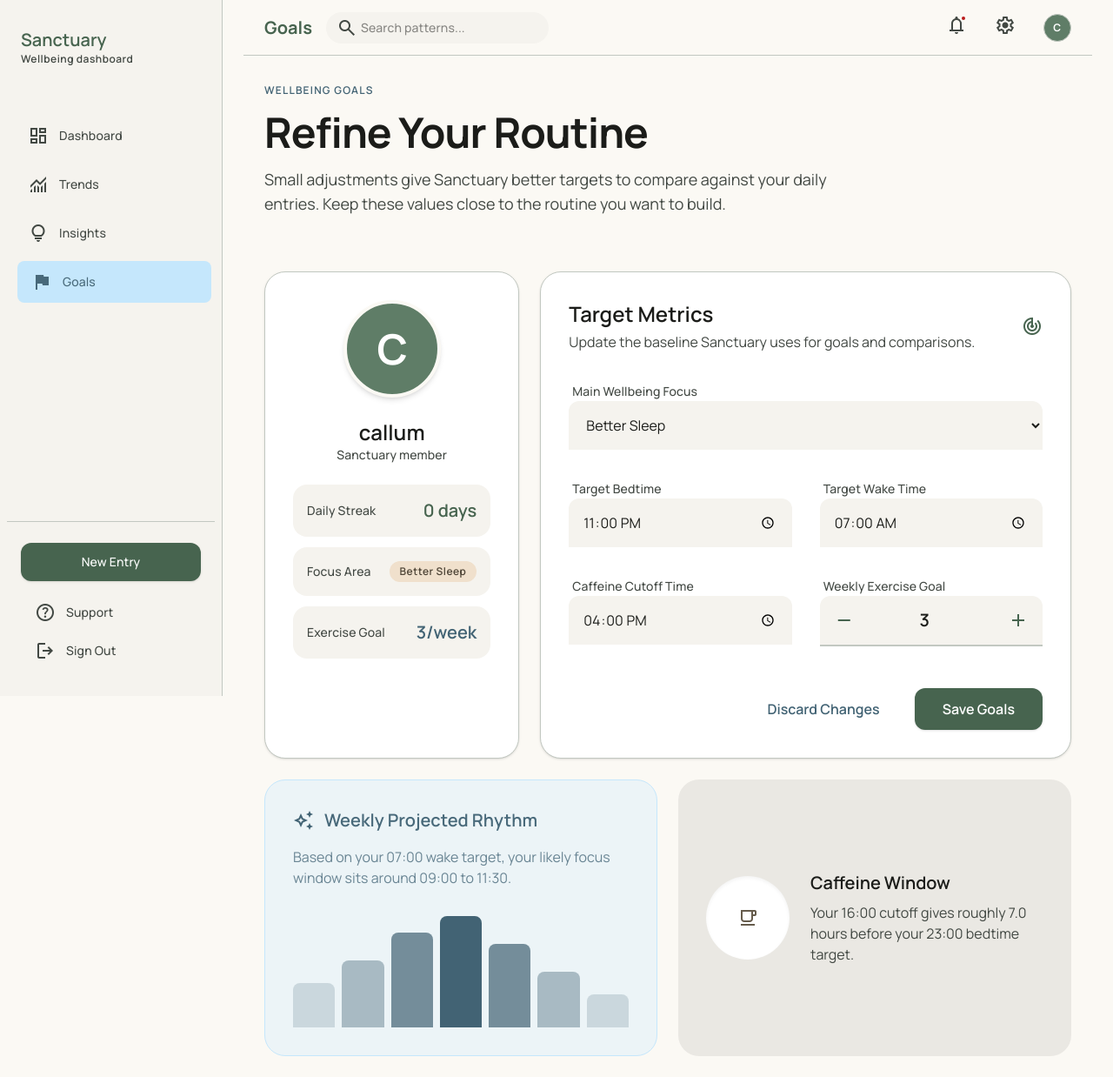
After one commit to Scrappy03/finalProject, a Django app: page /goals/ in a window 1280 px wide. The commit adds this page. Shown: the whole page at 87% size. Run offline with Django 5.2, Linux system fonts and the light colour scheme; a user stored in the database is signed in; data comes from the database, SQL or seed files in the repository; both versions use the stored data as it was after the commit.

Commit message:
Created Goals page where the user is able to edit their target metrics, and gives some brief advice based on their wake ip time and Caffeine cut off goals. Fixed dashboard correctly displaying exorcise goal by linking it to weekly exorcise goal within the database.

```diff
--- a/tracker/forms.py
+++ b/tracker/forms.py
@@ -2,7 +2,7 @@ from django import forms
 from django.contrib.auth import get_user_model
 from django.contrib.auth.forms import AuthenticationForm
 
-from .models import DailyEntry
+from .models import DailyEntry, UserProfile
 
 
 class SanctuaryLoginForm(AuthenticationForm):
@@ -88,3 +88,41 @@ class DailyEntryForm(forms.ModelForm):
 
             if name in {"sleep_quality", "energy_rating", "mood_rating"}:
                 field.widget.attrs.update({"min": 1, "max": 10})
+
+
+class UserProfileForm(forms.ModelForm):
+    field_class = (
+        "w-full bg-surface-container-low border-none border-b-2 border-outline-variant "
+        "focus:border-primary focus:ring-0 rounded-t-xl p-4 font-body-md text-body-md "
+        "text-on-surface transition-all"
+    )
+
+    class Meta:
+        model = UserProfile
+        fields = [
+            "wellbeing_focus",
+            "target_bedtime",
+            "target_wake_time",
+            "caffeine_cutoff",
+            "weekly_exercise_goal",
+        ]
+        widgets = {
+            "target_bedtime": forms.TimeInput(attrs={"type": "time"}, format="%H:%M"),
+            "target_wake_time": forms.TimeInput(attrs={"type": "time"}, format="%H:%M"),
+            "caffeine_cutoff": forms.TimeInput(attrs={"type": "time"}, format="%H:%M"),
+            "weekly_exercise_goal": forms.NumberInput(attrs={"min": 0, "max": 7}),
+        }
+
+    def __init__(self, *args, **kwargs):
+        super().__init__(*args, **kwargs)
+        self.fields["target_bedtime"].input_formats = ["%H:%M"]
+        self.fields["target_wake_time"].input_formats = ["%H:%M"]
+        self.fields["caffeine_cutoff"].input_formats = ["%H:%M"]
+
+        for name, field in self.fields.items():
+            field.widget.attrs["class"] = self.field_class
+            if name == "weekly_exercise_goal":
+                field.widget.attrs["class"] = (
+                    "flex-1 min-w-0 bg-transparent border-none focus:ring-0 text-center "
+                    "font-headline-sm text-headline-sm text-on-surface"
+                )
--- a/tracker/static/css/style.css
+++ b/tracker/static/css/style.css
@@ -225,6 +225,9 @@
   .top-2 {
     top: calc(var(--spacing) * 2);
   }
+  .top-6 {
+    top: calc(var(--spacing) * 6);
+  }
   .top-8 {
     top: calc(var(--spacing) * 8);
   }
@@ -237,6 +240,9 @@
   .right-2 {
     right: calc(var(--spacing) * 2);
   }
+  .right-6 {
+    right: calc(var(--spacing) * 6);
+  }
   .right-8 {
     right: calc(var(--spacing) * 8);
   }
@@ -261,6 +267,9 @@
   .z-50 {
     z-index: 50;
   }
+  .z-\[60\] {
+    z-index: 60;
+  }
   .mx-6 {
     margin-inline: calc(var(--spacing) * 6);
   }
@@ -291,6 +300,9 @@
   .mt-8 {
     margin-top: calc(var(--spacing) * 8);
   }
+  .mt-12 {
+    margin-top: calc(var(--spacing) * 12);
+  }
   .mt-auto {
     margin-top: auto;
   }
@@ -330,6 +342,9 @@
   .-ml-16 {
     margin-left: calc(var(--spacing) * -16);
   }
+  .ml-1 {
+    margin-left: calc(var(--spacing) * 1);
+  }
   .ml-64 {
     margin-left: calc(var(--spacing) * 64);
   }
@@ -384,6 +399,9 @@
   .h-20 {
     height: calc(var(--spacing) * 20);
   }
+  .h-28 {
+    height: calc(var(--spacing) * 28);
+  }
   .h-32 {
     height: calc(var(--spacing) * 32);
   }
@@ -446,6 +464,9 @@
   }
   .w-20 {
     width: calc(var(--spacing) * 20);
+  }
+  .w-28 {
+    width: calc(var(--spacing) * 28);
   }
   .w-32 {
     width: calc(var(--spacing) * 32);
@@ -492,6 +513,10 @@
   }
   .translate-x-1 {
     --tw-translate-x: calc(var(--spacing) * 1);
+    translate: var(--tw-translate-x) var(--tw-translate-y);
+  }
+  .translate-x-4 {
+    --tw-translate-x: calc(var(--spacing) * 4);
     translate: var(--tw-translate-x) var(--tw-translate-y);
   }
   .-translate-y-1\/2 {
@@ -688,6 +713,10 @@
     border-style: var(--tw-border-style);
     border-width: 2px;
   }
+  .border-4 {
+    border-style: var(--tw-border-style);
+    border-width: 4px;
+  }
   .border-t {
     border-top-style: var(--tw-border-style);
     border-top-width: 1px;
@@ -729,6 +758,12 @@
   .border-primary\/10 {
     border-color: color-mix(in oklab, #47644f 10%, transparent);
   }
+  .border-primary\/20 {
+    border-color: color-mix(in oklab, #47644f 20%, transparent);
+  }
+  .border-secondary-container {
+    border-color: #c5e7fc;
+  }
   .border-surface {
     border-color: #fbf9f4;
   }
@@ -770,6 +805,9 @@
   }
   .bg-secondary-container {
     background-color: #c5e7fc;
+  }
+  .bg-secondary-container\/30 {
+    background-color: color-mix(in oklab, #c5e7fc 30%, transparent);
   }
   .bg-secondary-fixed {
     background-color: #c5e7fc;
@@ -1093,6 +1131,9 @@
   .text-on-secondary-container {
     color: #48697a;
   }
+  .text-on-secondary-container\/80 {
+    color: color-mix(in oklab, #48697a 80%, transparent);
+  }
   .text-on-secondary-fixed-variant {
     color: #2a4b5b;
   }
@@ -1126,20 +1167,33 @@
   .underline-offset-4 {
     text-underline-offset: 4px;
   }
+  .opacity-0 {
+    opacity: 0%;
+  }
   .opacity-10 {
     opacity: 10%;
   }
+  .opacity-20 {
+    opacity: 20%;
+  }
   .opacity-40 {
     opacity: 40%;
   }
   .opacity-60 {
     opacity: 60%;
   }
+  .opacity-70 {
+    opacity: 70%;
+  }
   .opacity-80 {
     opacity: 80%;
   }
   .opacity-90 {
     opacity: 90%;
+  }
+  .shadow-inner {
+    --tw-shadow: inset 0 2px 4px 0 var(--tw-shadow-color, rgb(0 0 0 / 0.05));
+    box-shadow: var(--tw-inset-shadow), var(--tw-inset-ring-shadow), var(--tw-ring-offset-shadow), var(--tw-ring-shadow), var(--tw-shadow);
   }
   .shadow-lg {
     --tw-shadow: 0 10px 15px -3px var(--tw-shadow-color, rgb(0 0 0 / 0.1)), 0 4px 6px -4px var(--tw-shadow-color, rgb(0 0 0 / 0.1));
@@ -1370,6 +1424,14 @@
       border-color: #47644f;
     }
   }
+  .hover\:-translate-y-0\.5 {
+    &:hover {
+      @media (hover: hover) {
+        --tw-translate-y: calc(var(--spacing) * -0.5);
+        translate: var(--tw-translate-x) var(--tw-translate-y);
+      }
+    }
+  }
   .hover\:translate-y-\[-2px\] {
     &:hover {
       @media (hover: hover) {
@@ -1504,6 +1566,16 @@
       scale: var(--tw-scale-x) var(--tw-scale-y);
     }
   }
+  .sm\:h-24 {
+    @media (width >= 40rem) {
+      height: calc(var(--spacing) * 24);
+    }
+  }
+  .sm\:w-24 {
+    @media (width >= 40rem) {
+      width: calc(var(--spacing) * 24);
+    }
+  }
   .sm\:grid-cols-2 {
     @media (width >= 40rem) {
       grid-template-columns: repeat(2, minmax(0, 1fr));
@@ -1539,6 +1611,11 @@
       grid-column: span 2 / span 2;
     }
   }
+  .md\:col-span-4 {
+    @media (width >= 48rem) {
+      grid-column: span 4 / span 4;
+    }
+  }
   .md\:col-span-5 {
     @media (width >= 48rem) {
       grid-column: span 5 / span 5;
@@ -1549,6 +1626,11 @@
       grid-column: span 7 / span 7;
     }
   }
+  .md\:col-span-8 {
+    @media (width >= 48rem) {
+      grid-column: span 8 / span 8;
+    }
+  }
   .md\:col-span-12 {
     @media (width >= 48rem) {
       grid-column: span 12 / span 12;
@@ -1617,6 +1699,11 @@
   .lg\:col-span-5 {
     @media (width >= 64rem) {
       grid-column: span 5 / span 5;
+    }
+  }
+  .lg\:col-span-6 {
+    @media (width >= 64rem) {
+      grid-column: span 6 / span 6;
     }
   }
   .lg\:col-span-7 {
--- a/tracker/templates/tracker/base.html
+++ b/tracker/templates/tracker/base.html
@@ -49,9 +49,9 @@
                 <span class="font-label-md text-label-md">Insights</span>
             </a>
             <!-- Goals -->
-            <a class="flex items-center gap-3 px-4 py-3 text-on-surface-variant hover:text-on-surface hover:bg-surface-container-high transition-all duration-200 rounded-lg"
-                href="#">
-                <span class="material-symbols-outlined" data-icon="flag">flag</span>
+            <a class="flex items-center gap-3 px-4 py-3 {% if request.resolver_match.url_name == 'goals' %}bg-secondary-container text-on-secondary-container rounded-lg font-semibold translate-x-1{% else %}text-on-surface-variant hover:text-on-surface hover:bg-surface-container-high rounded-lg{% endif %} transition-all duration-200"
+                href="{% url 'tracker:goals' %}">
+                <span class="material-symbols-outlined" data-icon="flag"{% if request.resolver_match.url_name == 'goals' %} data-variation-settings="filled"{% endif %}>flag</span>
                 <span class="font-label-md text-label-md">Goals</span>
             </a>
         </nav>
--- /dev/null
+++ b/tracker/templates/tracker/goals.html
@@ -0,0 +1,196 @@
+{% extends 'tracker/base.html' %}
+
+{% block title %}Goals - Sanctuary{% endblock %}
+
+{% block page_title %}Goals{% endblock %}
+
+{% block content %}
+<section class="space-y-3">
+    <p class="font-label-sm text-label-sm text-secondary uppercase tracking-widest">Wellbeing Goals</p>
+    <h3 class="font-display-lg text-display-lg text-on-surface">Refine Your Routine</h3>
+    <p class="font-body-lg text-body-lg text-on-surface-variant max-w-2xl">
+        Small adjustments give Sanctuary better targets to compare against your daily entries. Keep these values close
+        to the routine you want to build.
+    </p>
+</section>
+
+{% if messages %}
+<div class="fixed top-6 right-6 z-[60] space-y-3" data-toast-stack>
+    {% for message in messages %}
+    <div class="flex items-center gap-3 rounded-xl border border-primary/20 bg-surface-container-lowest px-5 py-4 text-on-surface shadow-lg transition-all duration-500"
+        data-toast>
+        <span class="material-symbols-outlined text-primary" data-icon="check_circle">check_circle</span>
+        <p class="font-label-md text-label-md">{{ message }}</p>
+    </div>
+    {% endfor %}
+</div>
+{% endif %}
+
+<section class="grid grid-cols-1 md:grid-cols-12 gap-gutter">
+    <aside class="md:col-span-4 bg-surface-container-lowest p-8 rounded-3xl shadow-sm border border-outline-variant flex flex-col items-center text-center">
+        <div class="w-28 h-28 rounded-full border-4 border-surface bg-primary-container text-on-primary-container flex items-center justify-center shadow-md mb-6">
+            {% if user.first_name %}
+            <span class="font-display-lg text-display-lg">{{ user.first_name|first|upper }}</span>
+            {% elif user.username %}
+            <span class="font-display-lg text-display-lg">{{ user.username|first|upper }}</span>
+            {% else %}
+            <span class="material-symbols-outlined text-[48px]" data-icon="person">person</span>
+            {% endif %}
+        </div>
+        <h4 class="font-headline-md text-headline-md text-on-surface">
+            {% if user.get_full_name %}{{ user.get_full_name }}{% else %}{{ user.username }}{% endif %}
+        </h4>
+        <p class="font-label-md text-label-md text-on-surface-variant mb-6">
+            Sanctuary member
+        </p>
+
+        <div class="w-full space-y-3">
+            <div class="bg-surface-container-low p-4 rounded-2xl flex justify-between items-center gap-4">
+                <span class="font-label-md text-label-md text-on-surface-variant">Daily Streak</span>
+                <span class="font-headline-sm text-headline-sm text-primary">{{ daily_streak }} day{{ daily_streak|pluralize }}</span>
+            </div>
+            <div class="bg-surface-container-low p-4 rounded-2xl flex justify-between items-center gap-4">
+                <span class="font-label-md text-label-md text-on-surface-variant">Focus Area</span>
+                <span class="px-3 py-1 bg-tertiary-fixed text-on-tertiary-fixed-variant rounded-full font-label-sm text-label-sm">
+                    {{ focus_label }}
+                </span>
+            </div>
+            <div class="bg-surface-container-low p-4 rounded-2xl flex justify-between items-center gap-4">
+                <span class="font-label-md text-label-md text-on-surface-variant">Exercise Goal</span>
+                <span class="font-headline-sm text-headline-sm text-secondary">{{ user_profile.weekly_exercise_goal }}/week</span>
+            </div>
+        </div>
+    </aside>
+
+    <form method="post" class="md:col-span-8 bg-surface-container-lowest p-8 rounded-3xl shadow-sm border border-outline-variant" data-goals-form>
+        {% csrf_token %}
+        <div class="mb-8 flex items-center justify-between gap-4">
+            <div>
+                <h4 class="font-headline-md text-headline-md text-on-surface">Target Metrics</h4>
+                <p class="font-body-md text-body-md text-on-surface-variant mt-1">Update the baseline Sanctuary uses for goals and comparisons.</p>
+            </div>
+            <span class="material-symbols-outlined text-primary text-[32px]" data-icon="track_changes">track_changes</span>
+        </div>
+
+        {% if form.non_field_errors %}
+        <div class="rounded-xl border border-error bg-error/10 px-5 py-4 text-error font-body-md text-body-md mb-6">
+            {{ form.non_field_errors }}
+        </div>
+        {% endif %}
+
+        <div class="grid grid-cols-1 md:grid-cols-2 gap-8">
+            <label class="md:col-span-2 space-y-2">
+                <span class="font-label-md text-label-md text-on-surface-variant ml-1">Main Wellbeing Focus</span>
+                {{ form.wellbeing_focus }}
+                {{ form.wellbeing_focus.errors }}
+            </label>
+
+            <label class="space-y-2">
+                <span class="font-label-md text-label-md text-on-surface-variant ml-1">Target Bedtime</span>
+                {{ form.target_bedtime }}
+                {{ form.target_bedtime.errors }}
+            </label>
+
+            <label class="space-y-2">
+                <span class="font-label-md text-label-md text-on-surface-variant ml-1">Target Wake Time</span>
+                {{ form.target_wake_time }}
+                {{ form.target_wake_time.errors }}
+            </label>
+
+            <label class="space-y-2">
+                <span class="font-label-md text-label-md text-on-surface-variant ml-1">Caffeine Cutoff Time</span>
+                {{ form.caffeine_cutoff }}
+                {{ form.caffeine_cutoff.errors }}
+            </label>
+
+            <div class="space-y-2">
+                <label class="font-label-md text-label-md text-on-surface-variant ml-1" for="{{ form.weekly_exercise_goal.id_for_label }}">
+                    Weekly Exercise Goal
+                </label>
+                <div class="flex items-center gap-4 bg-surface-container-low rounded-t-xl p-2 border-b-2 border-outline-variant focus-within:border-primary">
+                    <button class="w-10 h-10 rounded-lg hover:bg-surface-container-high flex items-center justify-center text-primary transition-colors"
+                        type="button" data-step-goal="-1" aria-label="Decrease weekly exercise goal">
+                        <span class="material-symbols-outlined" data-icon="remove">remove</span>
+                    </button>
+                    {{ form.weekly_exercise_goal }}
+                    <button class="w-10 h-10 rounded-lg hover:bg-surface-container-high flex items-center justify-center text-primary transition-colors"
+                        type="button" data-step-goal="1" aria-label="Increase weekly exercise goal">
+                        <span class="material-symbols-outlined" data-icon="add">add</span>
+                    </button>
+                </div>
+                {{ form.weekly_exercise_goal.errors }}
+            </div>
+        </div>
+
+        <div class="mt-12 flex flex-col sm:flex-row sm:justify-end gap-4">
+            <button class="px-6 py-3 font-semibold text-secondary hover:bg-surface-container-low rounded-xl transition-colors"
+                type="reset">
+                Discard Changes
+            </button>
+            <button class="px-8 py-3 bg-primary text-on-primary font-semibold rounded-xl shadow-sm hover:shadow-lg hover:-translate-y-0.5 active:translate-y-0 transition-all duration-200"
+                type="submit">
+                Save Goals
+            </button>
+        </div>
+    </form>
+
+    <article class="md:col-span-12 lg:col-span-6 bg-secondary-container/30 p-8 rounded-3xl border border-secondary-container flex flex-col justify-between">
+        <div>
+            <div class="flex items-center gap-3 mb-4">
+                <span class="material-symbols-outlined text-secondary" data-icon="auto_awesome">auto_awesome</span>
+                <h4 class="font-headline-sm text-headline-sm text-on-secondary-container">Weekly Projected Rhythm</h4>
+            </div>
+            <p class="font-body-md text-body-md text-on-secondary-container/80 mb-8">
+                Based on your {{ target_wake_time }} wake target, your likely focus window sits around
+                {{ cognitive_peak_start }} to {{ cognitive_peak_end }}.
+            </p>
+        </div>
+        <div class="h-32 flex items-end justify-between gap-2">
+            <div class="flex-1 bg-secondary rounded-t-lg opacity-20" style="height: 40%"></div>
+            <div class="flex-1 bg-secondary rounded-t-lg opacity-40" style="height: 60%"></div>
+            <div class="flex-1 bg-secondary rounded-t-lg opacity-70" style="height: 85%"></div>
+            <div class="flex-1 bg-secondary rounded-t-lg" style="height: 100%"></div>
+            <div class="flex-1 bg-secondary rounded-t-lg opacity-70" style="height: 75%"></div>
+            <div class="flex-1 bg-secondary rounded-t-lg opacity-40" style="height: 50%"></div>
+            <div class="flex-1 bg-secondary rounded-t-lg opacity-20" style="height: 30%"></div>
+        </div>
+    </article>
+
+    <article class="md:col-span-12 lg:col-span-6 bg-surface-container-high p-8 rounded-3xl flex flex-col sm:flex-row sm:items-center gap-6">
+        <div class="w-20 h-20 sm:w-24 sm:h-24 rounded-full bg-white flex items-center justify-center text-tertiary shadow-inner shrink-0">
+            <span class="material-symbols-outlined text-[40px]" data-icon="local_cafe">local_cafe</span>
+        </div>
+        <div>
+            <h4 class="font-headline-sm text-headline-sm text-on-surface mb-2">Caffeine Window</h4>
+            <p class="font-body-md text-body-md text-on-surface-variant">
+                Your {{ caffeine_cutoff }} cutoff gives roughly {{ caffeine_buffer_hours|floatformat:1 }} hours before
+                your {{ target_bedtime }} bedtime target.
+            </p>
+        </div>
+    </article>
+</section>
+{% endblock %}
+
+{% block extra_js %}
+<script>
+    const weeklyGoalInput = document.getElementById('id_weekly_exercise_goal');
+    document.querySelectorAll('[data-step-goal]').forEach((button) => {
+        button.addEventListener('click', () => {
+            if (!weeklyGoalInput) return;
+            const step = Number(button.dataset.stepGoal);
+            const currentValue = Number(weeklyGoalInput.value || 0);
+            const nextValue = Math.max(0, Math.min(7, currentValue + step));
+            weeklyGoalInput.value = nextValue;
+        });
+    });
+
+    document.querySelectorAll('[data-toast]').forEach((toast) => {
+        window.setTimeout(() => {
+            toast.classList.add('opacity-0', 'translate-x-4');
+        }, 2500);
+        window.setTimeout(() => {
+            toast.remove();
+        }, 3100);
+    });
+</script>
+{% endblock %}
--- a/tracker/urls.py
+++ b/tracker/urls.py
@@ -9,5 +9,6 @@ urlpatterns = [
     path('', views.dashboard, name='dashboard'),
     path('entries/new/', views.entry_create, name='entry_create'),
     path('insights/', views.insights, name='insights'),
+    path('goals/', views.goals, name='goals'),
     path('report/', views.report, name='report'),
 ]
--- a/tracker/views.py
+++ b/tracker/views.py
@@ -1,10 +1,12 @@
+from datetime import time, timedelta
+
+from django.contrib import messages
 from django.contrib.auth.decorators import login_required
 from django.contrib.auth.views import LoginView, LogoutView
 from django.shortcuts import redirect, render
 from django.utils import timezone
-from datetime import timedelta
 
-from .forms import DailyEntryForm, SanctuaryLoginForm
+from .forms import DailyEntryForm, SanctuaryLoginForm, UserProfileForm
 from .insights import build_insights_context
 from .models import UserProfile, DailyEntry
 from .utils import clamp_percent
@@ -31,6 +33,18 @@ def get_user_profile(user):
         return UserProfile.objects.get(user=user)
     except UserProfile.DoesNotExist:
         return None
+
+
+def get_or_create_user_profile(user):
+    profile, _ = UserProfile.objects.get_or_create(
+        user=user,
+        defaults={
+            "target_bedtime": time(22, 30),
+            "target_wake_time": time(7, 0),
+            "caffeine_cutoff": time(16, 0),
+        },
+    )
+    return profile
 
 
 def get_energy_label(energy_rating):
@@ -70,6 +84,28 @@ def format_average_time(entries, field_name):
     return f"{hours % 24:02d}:{minutes:02d}"
 
 
+def format_time(value):
+    return value.strftime("%H:%M") if value else "--"
+
+
+def add_minutes(value, minutes_to_add):
+    total_minutes = (value.hour * 60 + value.minute + minutes_to_add) % (24 * 60)
+    hours, minutes = divmod(total_minutes, 60)
+    return time(hours, minutes)
+
+
+def get_daily_streak(user):
+    entry_dates = set(
+        DailyEntry.objects.filter(user=user).values_list("entry_date", flat=True)
+    )
+    streak = 0
+    current_date = timezone.localdate()
+    while current_date in entry_dates:
+        streak += 1
+        current_date -= timedelta(days=1)
+    return streak
+
+
 @login_required
 def dashboard(request):
     """Display the main dashboard with wellbeing overview."""
@@ -105,6 +141,7 @@ def dashboard(request):
     average_energy_rating = 0
     average_mood_rating = 0
     exercise_completed_count = 0
+    weekly_exercise_goal = user_profile.weekly_exercise_goal if user_profile else 3
     if recent_entry_count > 0:
         average_sleep_quality = sum(entry.sleep_quality for entry in recent_entries) / recent_entry_count
         average_energy_rating = sum(entry.energy_rating for entry in recent_entries) / recent_entry_count
@@ -143,6 +180,7 @@ def dashboard(request):
         'average_energy_rating': average_energy_rating,
         'average_mood_rating': average_mood_rating,
         'exercise_completed_count': exercise_completed_count,
+        'weekly_exercise_goal': weekly_exercise_goal,
         'average_wake_time': average_wake_time,
         'energy_label': energy_label,
         'mood_label': mood_label,
@@ -187,6 +225,44 @@ def insights(request):
 
 
 @login_required
+def goals(request):
+    """Let users refine their wellbeing targets."""
+    user_profile = get_or_create_user_profile(request.user)
+
+    if request.method == "POST":
+        form = UserProfileForm(request.POST, instance=user_profile)
+        if form.is_valid():
+            form.save()
+            messages.success(request, "Your goals have been updated.")
+            return redirect("tracker:goals")
+    else:
+        form = UserProfileForm(instance=user_profile)
+
+    cognitive_peak_start = add_minutes(user_profile.target_wake_time, 120)
+    cognitive_peak_end = add_minutes(user_profile.target_wake_time, 270)
+    caffeine_buffer_hours = (
+        (user_profile.target_bedtime.hour * 60 + user_profile.target_bedtime.minute)
+        - (user_profile.caffeine_cutoff.hour * 60 + user_profile.caffeine_cutoff.minute)
+    ) / 60
+    if caffeine_buffer_hours < 0:
+        caffeine_buffer_hours += 24
+
+    context = {
+        "form": form,
+        "user_profile": user_profile,
+        "daily_streak": get_daily_streak(request.user),
+        "focus_label": user_profile.get_wellbeing_focus_display(),
+        "target_bedtime": format_time(user_profile.target_bedtime),
+        "target_wake_time": format_time(user_profile.target_wake_time),
+        "caffeine_cutoff": format_time(user_profile.caffeine_cutoff),
+        "cognitive_peak_start": format_time(cognitive_peak_start),
+        "cognitive_peak_end": format_time(cognitive_peak_end),
+        "caffeine_buffer_hours": caffeine_buffer_hours,
+    }
+    return render(request, "tracker/goals.html", context)
+
+
+@login_required
 def report(request):
     """Display the wellbeing report page."""
     return render(request, 'tracker/report.html')
```
Also changed, not shown: tracker/templates/tracker/dashboard.html (+2 -6 lines), tracker/tests.py (+62 -1 lines), db.sqlite3.
